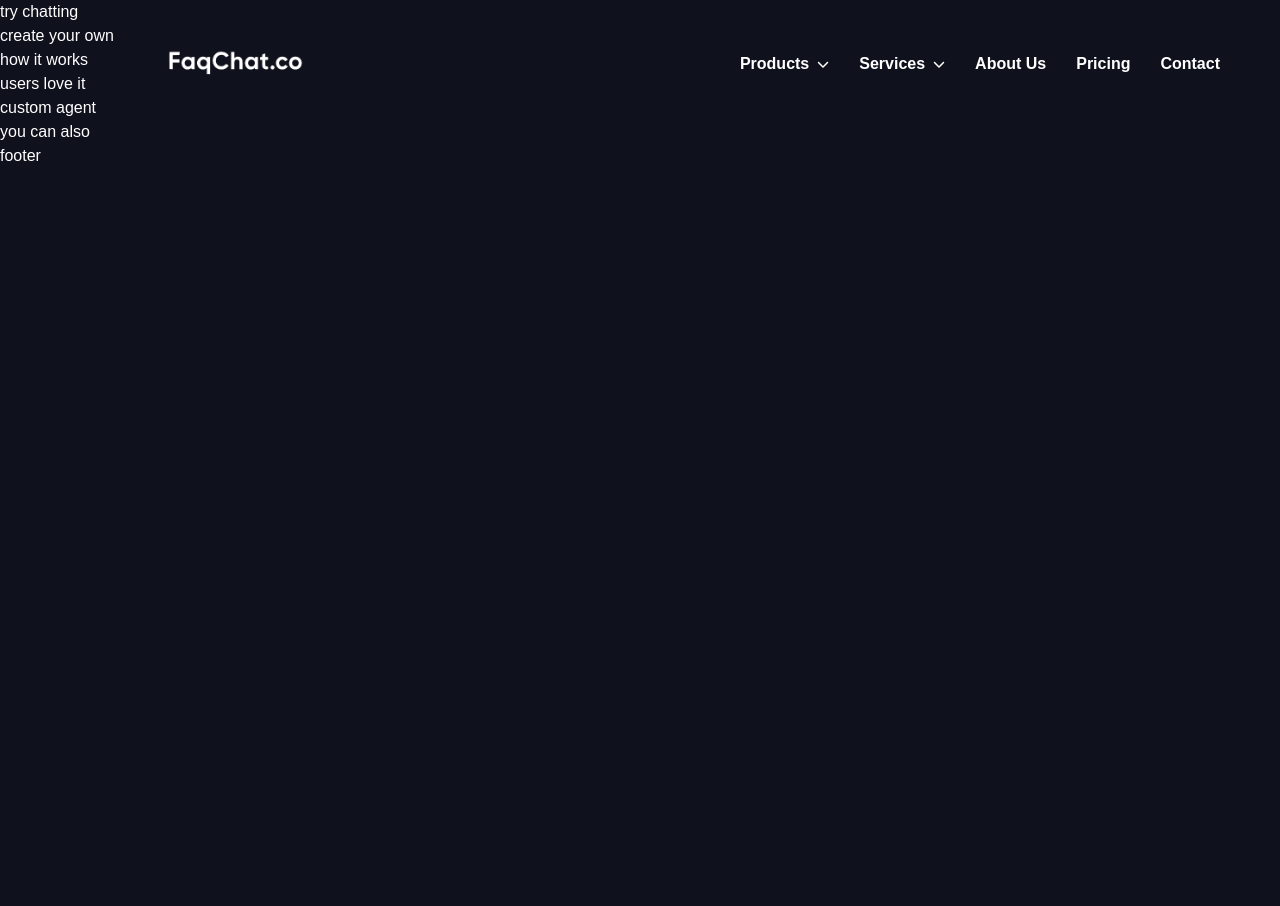
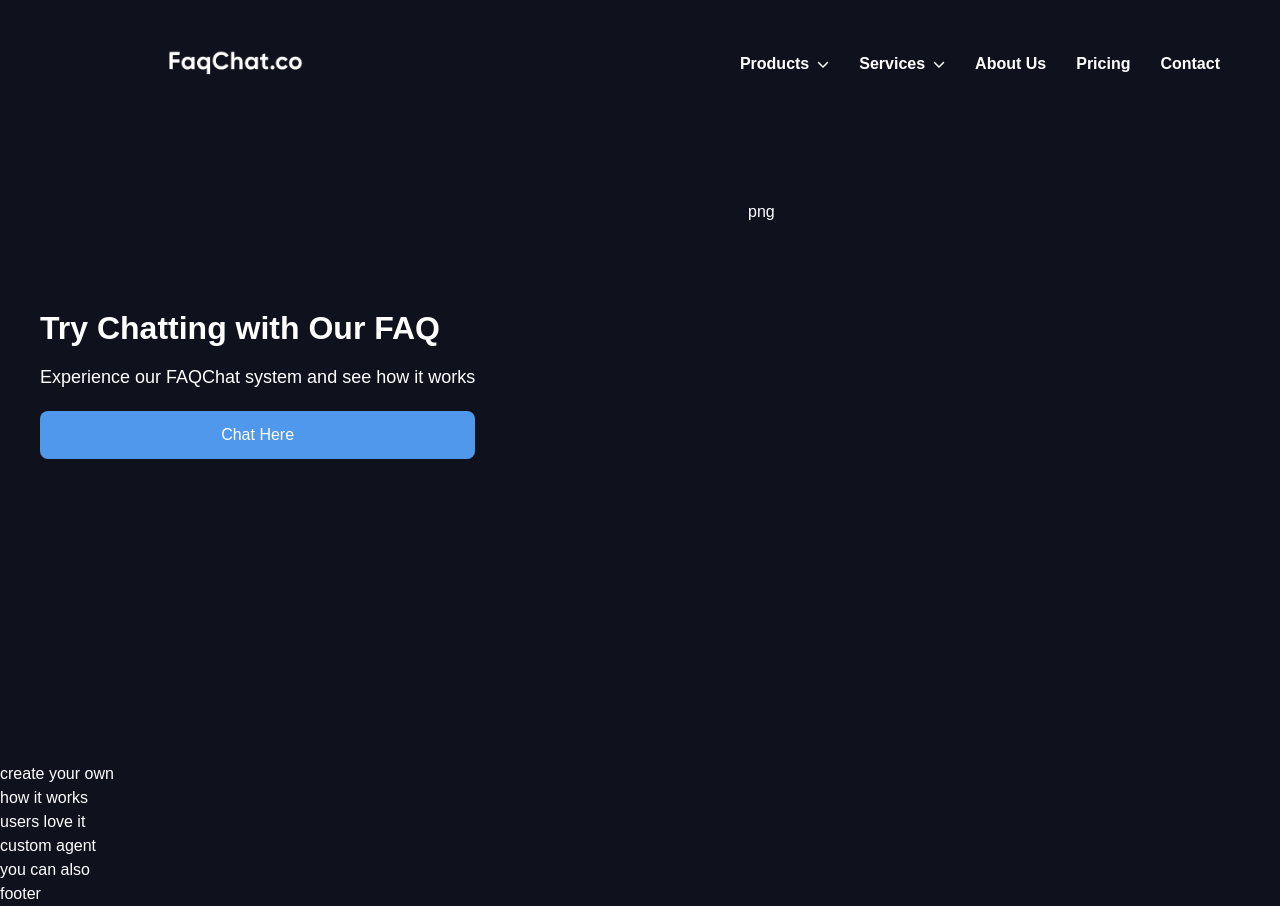
Before and after one commit to mbarto202/FAQChat, a Next.js app: page / in a window 1280 px wide. Before the commit the page ends 800 px from the top, so only its background shows below. Built offline with nearby package versions, Linux system fonts and the light colour scheme.

Commit message:
TryChatting created with some css

```diff
--- a/app/components/TryChatting/TryChatting.module.css
+++ b/app/components/TryChatting/TryChatting.module.css
@@ -0,0 +1,52 @@
+.tryChattingContainer {
+    position: static;
+    width: 1120px;
+    height: 362px;
+
+    /* Auto layout */
+    display: flex;
+    flex-direction: row;
+    justify-content: space-between;
+    align-items: center;
+    padding: 0px 72px 0px 40px;
+
+    margin: 200px 0px;
+  }
+
+  /* Left section (title, description, button) */
+  .leftSection {
+    display: flex;
+    flex-direction: column;
+  }
+
+  .title {
+    font-size: 32px;
+    font-weight: bold;
+    margin-bottom: 12px;
+  }
+
+  .description {
+    font-size: 18px;
+    margin-bottom: 20px;
+  }
+
+  .chatButton {
+    background-color: #5098eb;
+    color: white;
+    border: none;
+    padding: 12px 24px;
+    font-size: 16px;
+    cursor: pointer;
+    border-radius: 8px;
+  }
+
+  .chatButton:hover {
+    background-color: #3e80cc;
+  }
+
+  /* Right section (image placeholder) */
+  .rightSection {
+    /* Style the image container as needed */
+    width: 300px;  /* Adjust based on image size */
+    height: 100%;  /* Full height to match the section */
+  }
--- a/app/components/TryChatting/TryChatting.tsx
+++ b/app/components/TryChatting/TryChatting.tsx
@@ -1,9 +1,25 @@
+"use client";
+
 import React from 'react';
+import Image from 'next/image';
+import styles from './TryChatting.module.css';
 
 const TryChatting = () => {
   return (
-    <section id="try-chatting">
-     <div>try chatting</div>
+    <section className={styles.tryChattingContainer}>
+      {/* Left section (title, text, button) */}
+      <div className={styles.leftSection}>
+        <h2 className={styles.title}>Try Chatting with Our FAQ</h2>
+        <p className={styles.description}>
+          Experience our FAQChat system and see how it works
+        </p>
+        <button className={styles.chatButton}>Chat Here</button>
+      </div>
+
+      {/* Right section (PNG image) */}
+      <div className={styles.rightSection}>
+        png
+      </div>
     </section>
   );
 };
```
